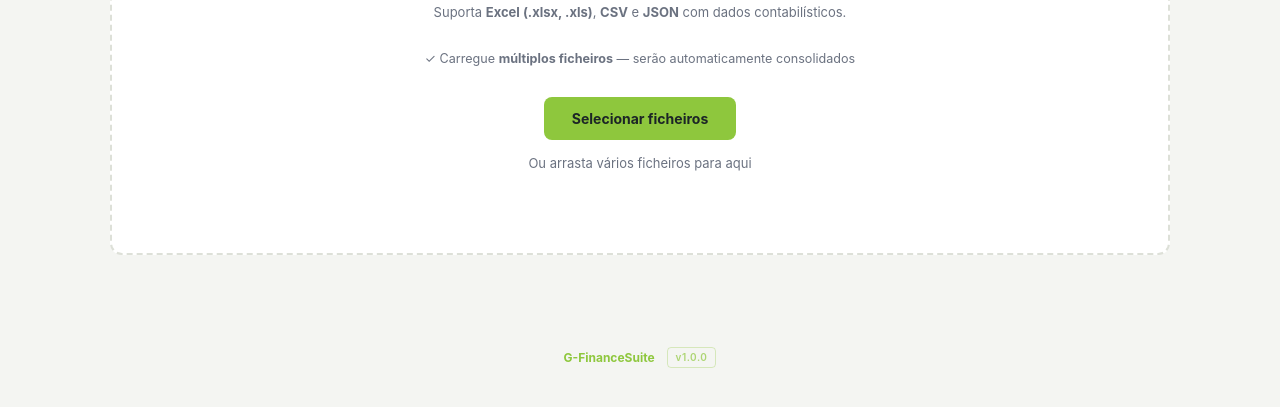
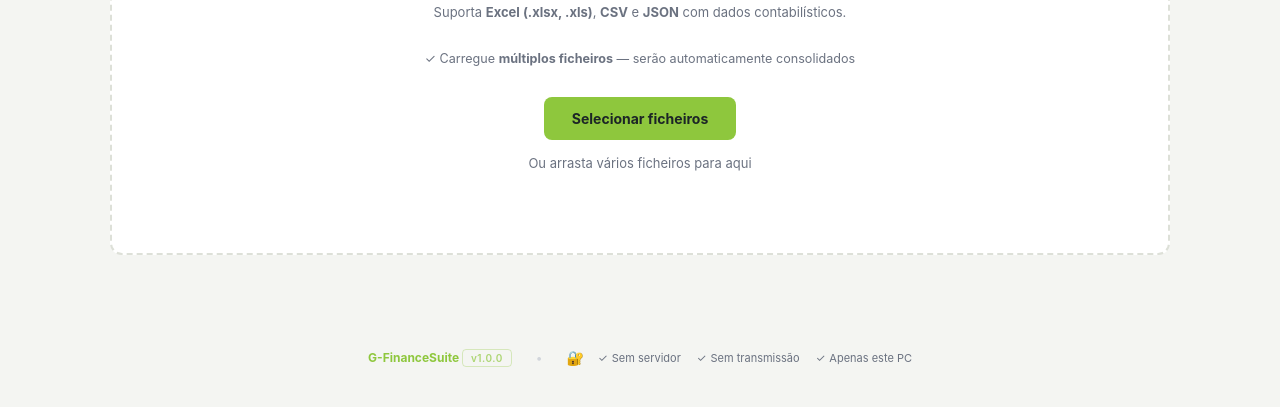
Before and after one commit to fmrgcarvalho/G-FinanceSuite, a website: page docs/index.html in a window 1280 px wide. Shown: the part 251-658 px from the top of the page. Drawn offline with nearby package versions, Linux system fonts and the light colour scheme.

Commit message:
feat: enhance footer with version and security info
Updated footer to display:
- G-FinanceSuite v1.0.0 together in one line
- Security/privacy badges (Sem servidor, Sem transmissão, Apenas este PC)
- Better visual hierarchy with icons and spacing

Improves user confidence in the application's privacy and security.

```diff
--- a/docs/index.html
+++ b/docs/index.html
@@ -464,8 +464,16 @@
 </main>
 
 <footer>
-  <strong>G-FinanceSuite</strong>
-  <span class="footer-version" id="version-badge">v1.0.0</span>
+  <strong>G-FinanceSuite <span class="footer-version" id="version-badge">v1.0.0</span></strong>
+  <span style="margin:0 12px;color:#d1d5db">•</span>
+  <span style="display:inline-flex;align-items:center;gap:14px;font-size:11px;color:#6b7280">
+    <span style="font-size:14px">🔐</span>
+    <span style="display:inline-flex;gap:16px;flex-wrap:wrap">
+      <span style="display:inline-flex;align-items:center;gap:4px"><span>✓</span><span>Sem servidor</span></span>
+      <span style="display:inline-flex;align-items:center;gap:4px"><span>✓</span><span>Sem transmissão</span></span>
+      <span style="display:inline-flex;align-items:center;gap:4px"><span>✓</span><span>Apenas este PC</span></span>
+    </span>
+  </span>
 </footer>
 
 <!-- ── MODAL DE LOG ── -->
```
